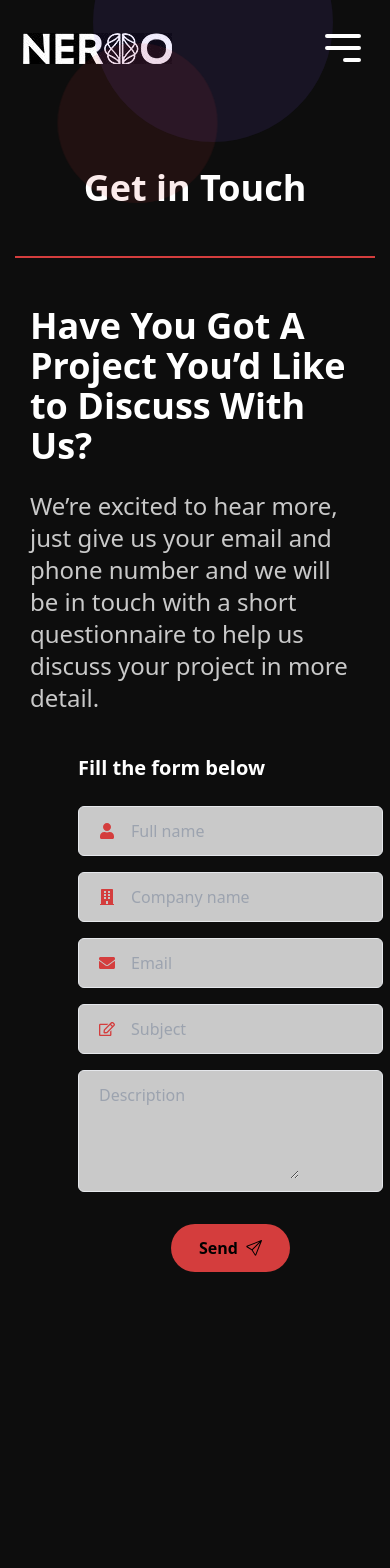
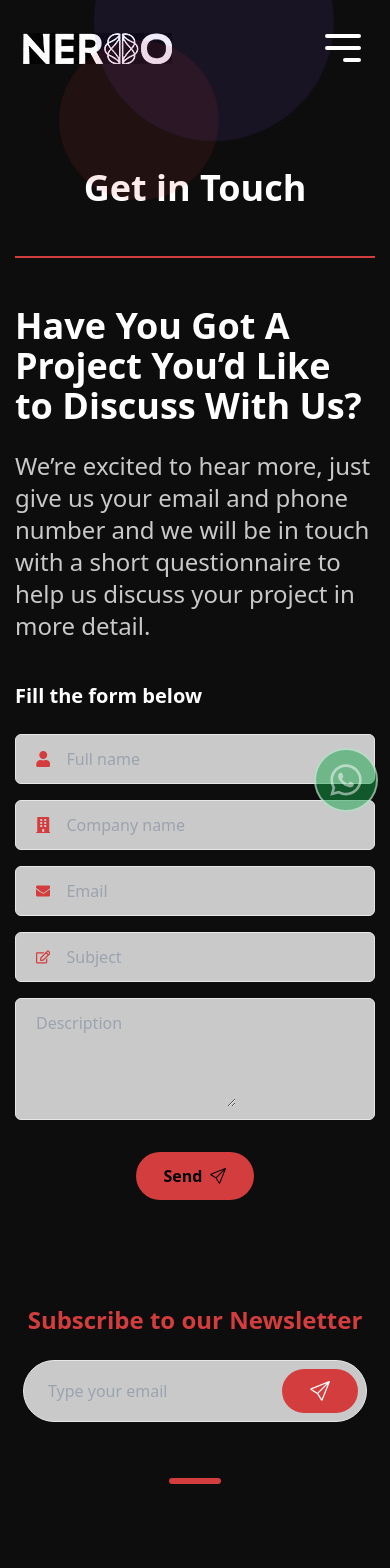
Before and after one commit to Katumbela/neroo, a React (Vite) app: page /contact in a window 390 px wide. Shown: the top 1568 px of the page. Before the commit the page ends 1368 px from the top, so only its background shows below. Built offline with nearby package versions, Linux system fonts and the light colour scheme.

Commit message:
fix scroll up button

```diff
--- a/src/domain/language/i18n.ts
+++ b/src/domain/language/i18n.ts
@@ -6,6 +6,10 @@ import { initReactI18next } from 'react-i18next';
 import translationEN from '../locales/en.json';
 import translationPT from '../locales/pt.json';
 
+  const setItem = () => {
+    localStorage.setItem("lang", "en")
+    return "en"
+  }
 // Configuração do i18next
 i18n
   .use(initReactI18next)
@@ -18,11 +22,12 @@ i18n
         translation: translationPT,
       },
     },
-    lng: localStorage.getItem("lang") || "en", // idioma padrão
+    lng: localStorage.getItem("lang") || setItem() , // idioma padrão
     fallbackLng: 'en', // idioma de fallback
     interpolation: {
       escapeValue: false, // reagir não escapar nossas seqüências de tradução
     },
   });
 
+
 export default i18n;
--- a/src/presentation/components/index.ts
+++ b/src/presentation/components/index.ts
@@ -15,3 +15,4 @@ export * from './textArea/textArea'
 export * from './newsletter/newsletter'
 export * from './line/line'
 export * from './bgCover/bgCover'
+export * from './footer/footer'
--- a/src/presentation/components/input/input.tsx
+++ b/src/presentation/components/input/input.tsx
@@ -20,7 +20,7 @@ export function Input({ icon: Icon, placeholder, value, onChange }: InputType) {
         placeholder={placeholder}
         value={value}
         onChange={handleChange}
-        className="my-auto bg-transparent outline-none"
+        className="w-full my-auto bg-transparent outline-none"
       />
     </div>
   );
--- a/src/presentation/components/newsletter/newsletter.tsx
+++ b/src/presentation/components/newsletter/newsletter.tsx
@@ -53,7 +53,7 @@ export function NewsLetter() {
     const dadosEmail = {
       to: "ja3328173@gmail.com",
       subject: "Novo inscrito na newsletter da Neroo",
-      body: `Novo e-mail cadastrado: ${email}`,
+      body: `Novo e-mail cadastrado na newsletter Neroo: ${email}`,
       email: "ja3328173@gmail.com",
       password: "pmjh fcjp wmrm fwmy",
       emailFrom:
@@ -128,8 +128,8 @@ export function NewsLetter() {
       >
         {
             sent && <>
-            <div className="relative w-7/12 p-4 mx-auto text-2xl text-green-800 bg-green-100 border border-green-600 rounded-lg 2xl:text-2xl">
-                <span onClick={()=> setSent(false)} className="absolute top-0 cursor-pointer right-2">&times;</span>
+            <div className="relative p-4 mx-auto text-sm text-green-800 bg-green-100 border border-green-600 rounded-lg md:text-2xl md:w-7/12 2xl:text-2xl">
+                <span onClick={()=> setSent(false)} className="absolute top-0 text-2xl cursor-pointer right-2">&times;</span>
                 Seu email foi adicionado com sucesso a nossa newsletter
             </div>
             </>
--- a/src/presentation/pages/contact/contact.tsx
+++ b/src/presentation/pages/contact/contact.tsx
@@ -1,7 +1,14 @@
 //import { useTranslation } from "react-i18next";
 
 import { motion } from "framer-motion";
-import { FloatingBalls, Input, NavBar, TextArea } from "../../components";
+import {
+  FloatingBalls,
+  Footer,
+  Input,
+  NavBar,
+  NewsLetter,
+  TextArea,
+} from "../../components";
 import {
   FaBuilding,
   FaEnvelope,
@@ -56,7 +63,7 @@ export function Contact() {
       console.log("Email enviado com sucesso!", resposta);
 
       setLoading(false);
-      setSent(true)
+      setSent(true);
       // Limpar os campos após o envio
       setName("");
       setCompany("");
@@ -81,7 +88,7 @@ export function Contact() {
       </div>
       <br />
       <br />
-      <div className="container flex flex-col gap-10 md:flex-row">
+      <div className="flex flex-col gap-10 md:flex-row">
         <motion.div className="w-full">
           <motion.h1 className="text-4xl font-bold text-white lg:text-6xl 2xl:text-[5.5rem]">
             Have You Got A Project You’d Like to Discuss With Us?
@@ -92,8 +99,8 @@ export function Contact() {
             discuss your project in more detail.
           </motion.p>
         </motion.div>
-        <motion.div className="grid items-center px-12 w-[50%]">
-          <div className="my-auto">
+        <motion.div className="grid items-center md:px-12 md:w-[70%] 2xl:w-[85%]">
+          <div className="my-auto ">
             <h1 className="text-xl font-semibold text-white">
               {t("contact.fill")}
             </h1>
@@ -133,14 +140,19 @@ export function Contact() {
                 onChange={(e) => setDescription(e)}
               />
             </div>
-            {
-            sent && <>
-            <div className="relative w-full p-4 mx-auto mt-2 text-lg text-green-800 bg-green-100 border border-green-600 rounded-lg 2xl:text-lg">
-                <span onClick={()=> setSent(false)} className="absolute top-0 cursor-pointer right-2">&times;</span>
-                Seu email foi adicionado com sucesso a nossa newsletter
-            </div>
-            </>
-        }
+            {sent && (
+              <>
+                <div className="relative w-full p-4 mx-auto mt-2 text-lg text-green-800 bg-green-100 border border-green-600 rounded-lg 2xl:text-lg">
+                  <span
+                    onClick={() => setSent(false)}
+                    className="absolute top-0 cursor-pointer right-2"
+                  >
+                    &times;
+                  </span>
+                  Seu email foi adicionado com sucesso a nossa newsletter
+                </div>
+              </>
+            )}
             <div className="mt-8 btns">
               <button
                 onClick={handleSubmit}
@@ -175,7 +187,9 @@ export function Contact() {
       </div>
       <br />
       <br />
+      <NewsLetter />
       <br />
+      <Footer />
       <br />
     </div>
   );
--- a/src/presentation/pages/portfolio/portfolio.tsx
+++ b/src/presentation/pages/portfolio/portfolio.tsx
@@ -2,7 +2,7 @@
 
 import { abbreviateText } from "../../../utils/abreviate";
 import { cardImages } from "../../../utils/imagesExporter";
-import { BgCover, FloatingBalls, LinePrimary, NavBar } from "../../components";
+import { BgCover, FloatingBalls, LinePrimary, NavBar, NewsLetter } from "../../components";
 import { motion } from "framer-motion";
 
 import { useTranslation } from "react-i18next";
@@ -78,7 +78,7 @@ export function PortFolio() {
               transition={{ duration: 0.3 }}
             >
               <div
-                className="h-[250px] md:h-[320px 2xl:h-[500px] bg-cover"
+                className="h-[250px] rounded-lg md:h-[320px 2xl:h-[500px] bg-cover"
                 style={{
                   background: `url('${card.img}')`,
                   backgroundSize: "cover",
@@ -104,7 +104,7 @@ export function PortFolio() {
       </div>
       <br />
       <br />
-      <LinePrimary />
+      <NewsLetter />
       <br />
 
       <Footer />
```
